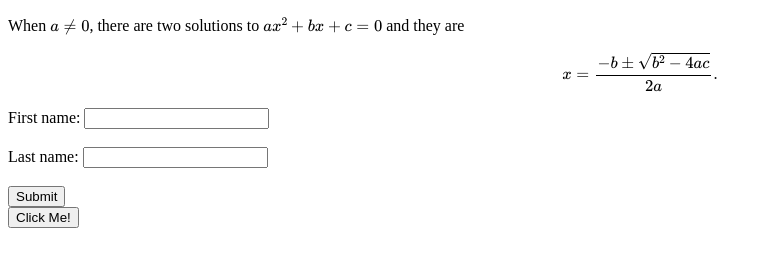
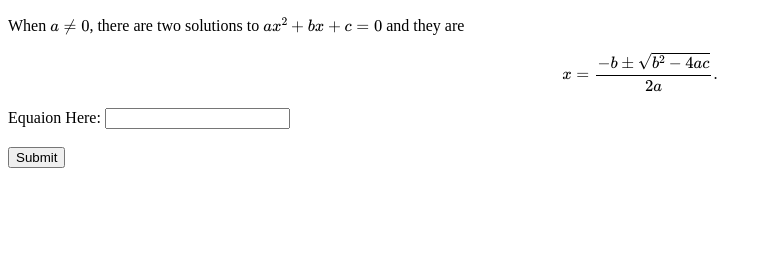
Before and after one commit to cailindelgado/Equation-Calculator, a plain HTML site: page test.htm in a window 1280 px wide. Shown: the whole page, without its empty margins (0-772 px from the left). Drawn offline with nearby package versions, Linux system fonts and the light colour scheme.

Commit message:
made more progress, G showed me how to connect stuff

```diff
--- a/test.htm
+++ b/test.htm
@@ -15,12 +15,9 @@
   \[x = {-b \pm \sqrt{b^2-4ac} \over 2a}.\]
 </p>
 <form action="/action_page.php">
-  <label for="fname">First name:</label>
-  <input type="text" id="fname" name="fname"><br><br>
-  <label for="lname">Last name:</label>
-  <input type="text" id="lname" name="lname"><br><br>
+  <label for="eqn">Equaion Here:</label>
+  <input type="text" id="eqn" name="eqn"><br><br>
   <input type="submit" value="Submit">
 </form>
-<button type="button">Click Me!</button>
 </body>
 </html>
```
Also changed, not shown: 3 other files.
